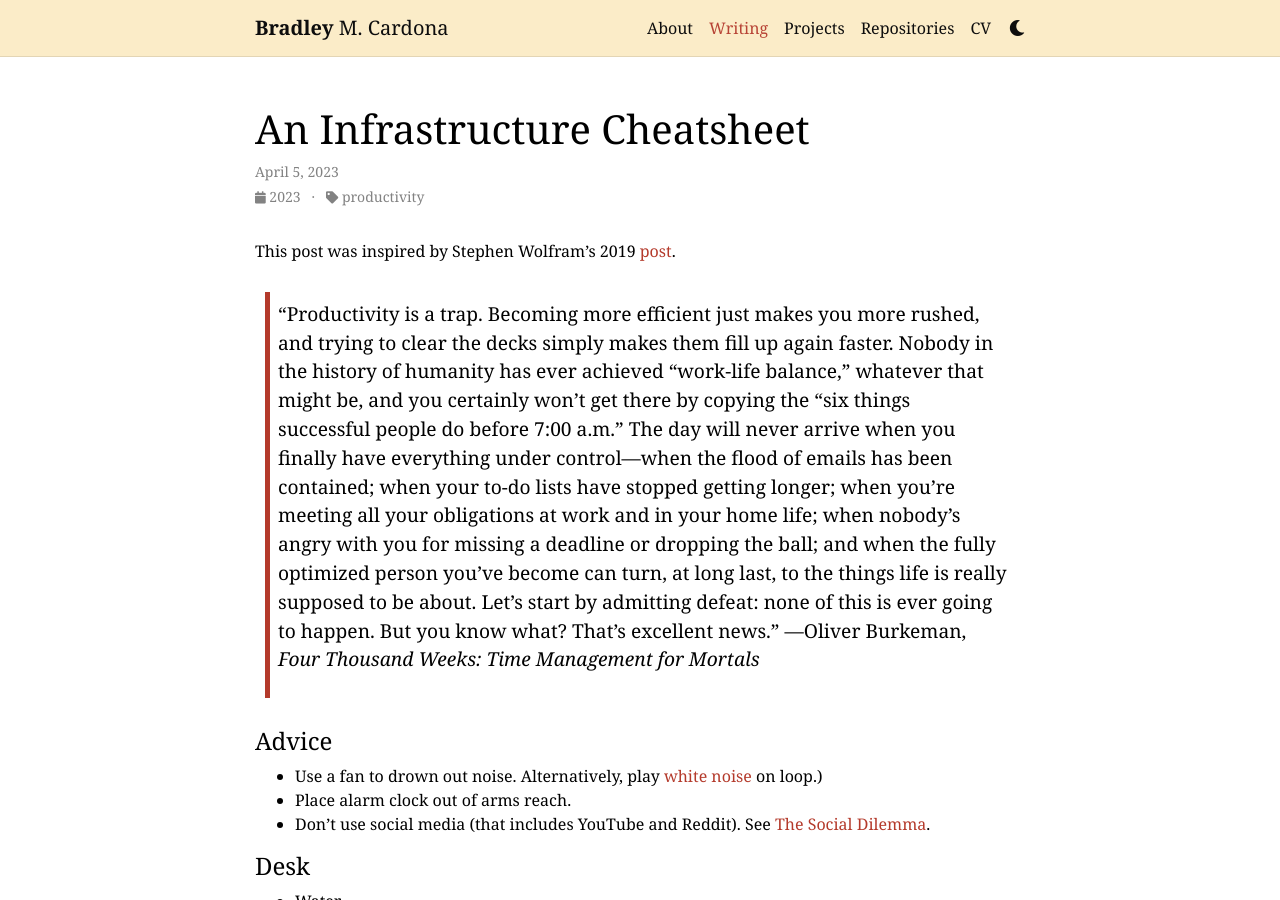
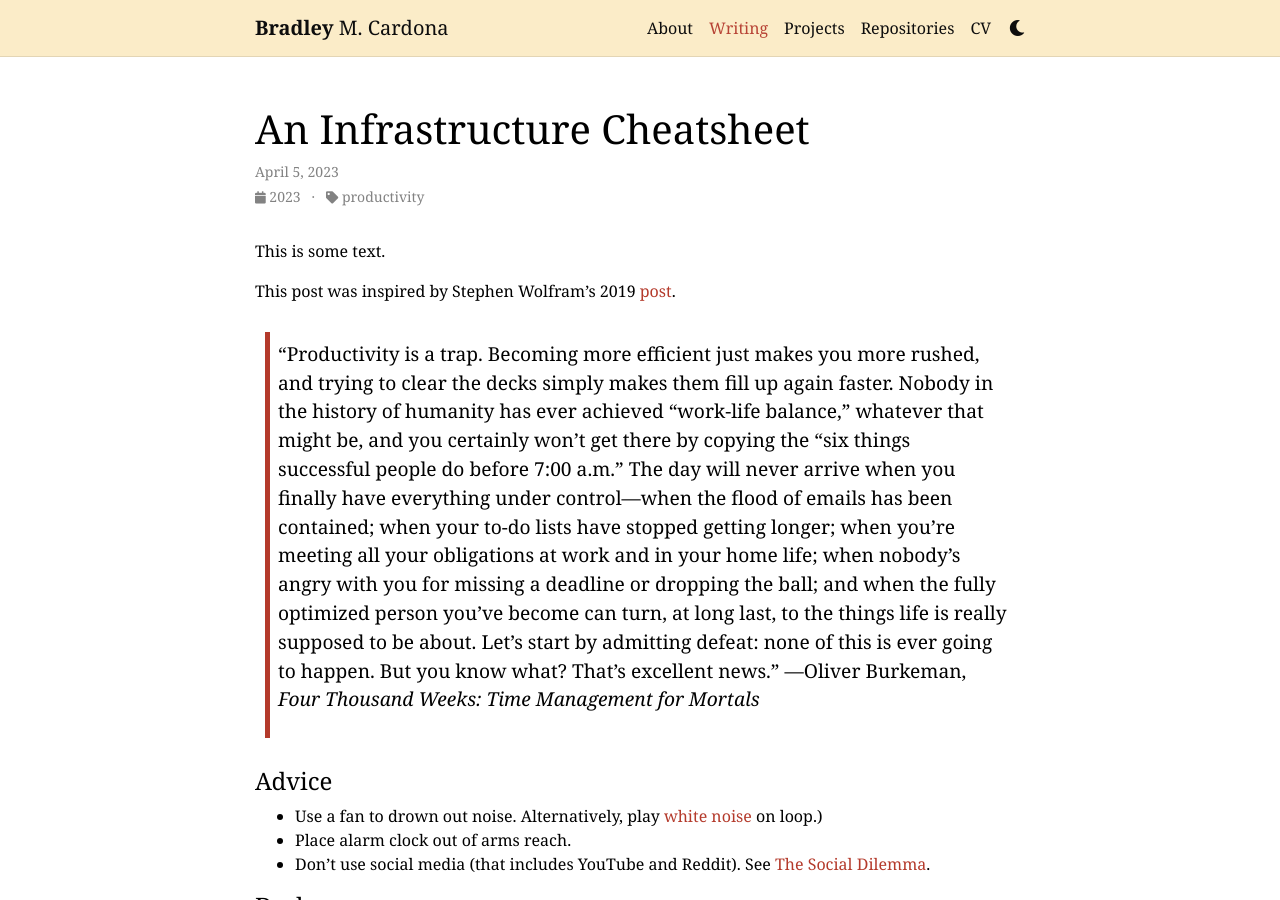
Before and after one commit to BMCARDONA/bmcardona.github.io, a Jekyll site: the page built from _posts/2023-04-05-infrastructure-cheatsheet.md, in a window 1280 px wide and 900 px high. Built offline with Jekyll 4.4.1, drawn with Linux system fonts in a browser that asks for light colours; comment, search, counter and statistics services are not loaded; a style sheet for code colours, icons or effects is not loaded.

Commit message:
dropcap attempt in markdown file

```diff
--- a/_posts/2023-04-05-infrastructure-cheatsheet.md
+++ b/_posts/2023-04-05-infrastructure-cheatsheet.md
@@ -5,6 +5,8 @@
 description: A no-frills list of my personal infrastructure.
 categories: productivity
 ---
+
+<p><span class="dropcap">T</span>his is some text.</p>
 
 This post was inspired by Stephen Wolfram's 2019 [post](https://writings.stephenwolfram.com/2019/02/seeking-the-productive-life-some-details-of-my-personal-infrastructure/).
 
```
